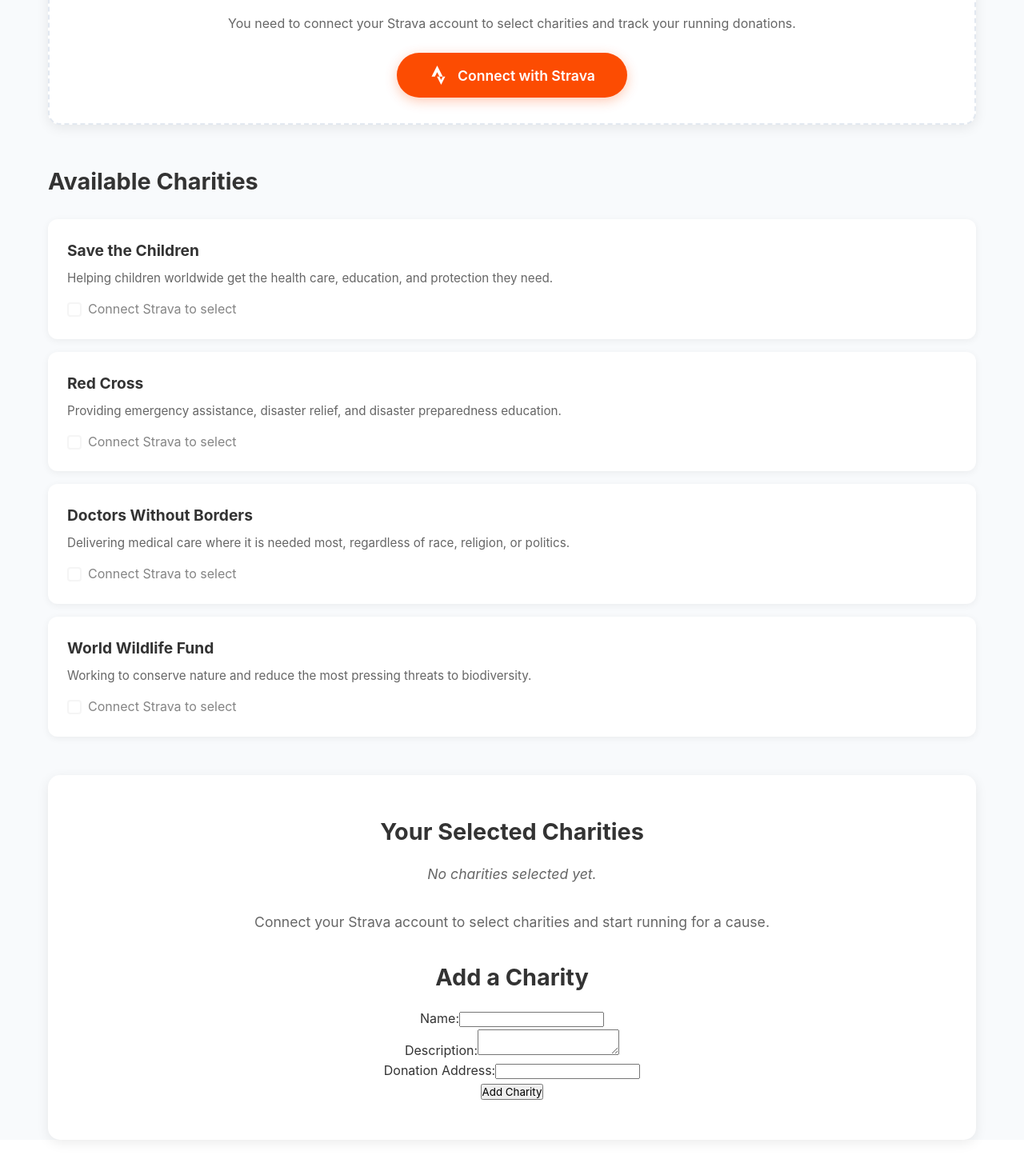
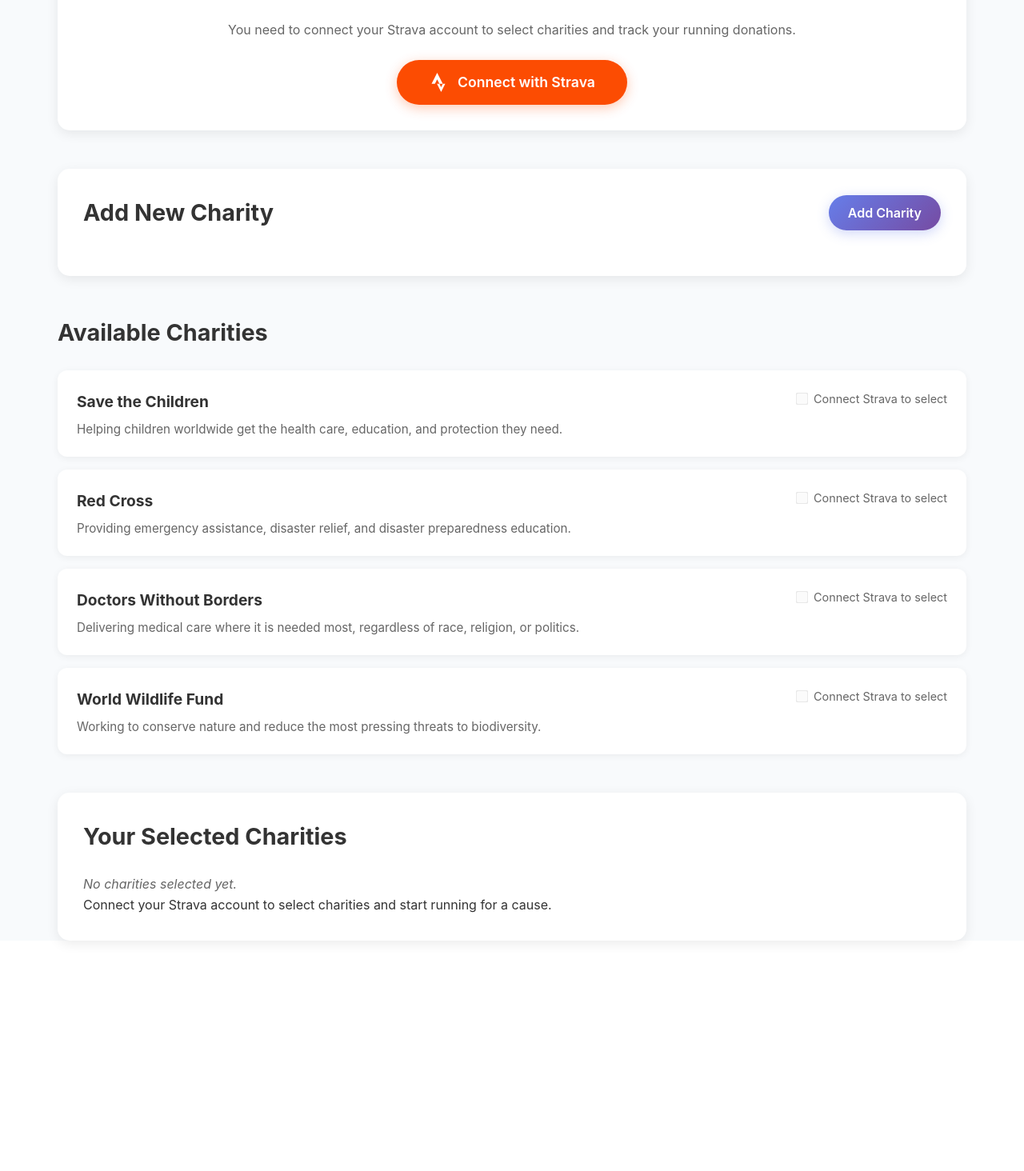
Before and after one commit to pclaesen/move4good, a Next.js app: page /charities in a window 1280 px wide. Shown: the part 514-1978 px from the top of the page at 80% size. After the commit the page ends 1738 px from the top, so only its background shows below. Built offline with nearby package versions, Linux system fonts and the light colour scheme.

Commit message:
Feat.: 'Add Charity' button + styling

```diff
--- a/src/app/charities/Charities.css
+++ b/src/app/charities/Charities.css
@@ -14,6 +14,20 @@
   gap: 1rem;
 }
 
+.spinner {
+  width: 40px;
+  height: 40px;
+  border: 4px solid #f3f3f3;
+  border-top: 4px solid #fc4c02;
+  border-radius: 50%;
+  animation: spin 1s linear infinite;
+}
+
+@keyframes spin {
+  0% { transform: rotate(0deg); }
+  100% { transform: rotate(360deg); }
+}
+
 .charities-header {
   background: linear-gradient(135deg, #667eea 0%, #764ba2 100%);
   color: white;
@@ -26,12 +40,6 @@
   align-items: center;
 }
 
-.charities-title {
-  display: flex;
-  align-items: center;
-  gap: 1rem;
-}
-
 .charities-title h1 {
   margin: 0;
   font-size: 1.8rem;
@@ -39,9 +47,15 @@
 }
 
 .charities-title p {
-  margin: 0;
+  margin: 0.5rem 0 0 0;
   opacity: 0.9;
   font-size: 1rem;
+}
+
+.container {
+  max-width: 1200px;
+  margin: 0 auto;
+  padding: 0 2rem;
 }
 
 /* Stats Grid */
@@ -94,7 +108,95 @@
   font-size: 0.9rem;
 }
 
-/* Activities Section - renamed for charities */
+/* Strava Connect Section */
+.strava-connect-section {
+  background: white;
+  padding: 2rem;
+  border-radius: 15px;
+  box-shadow: 0 4px 15px rgba(0, 0, 0, 0.08);
+  text-align: center;
+  margin: 2rem 0;
+}
+
+.strava-connect-section h3 {
+  color: #333;
+  margin-bottom: 1rem;
+  font-size: 1.5rem;
+}
+
+.strava-connect-section p {
+  color: #666;
+  margin-bottom: 1.5rem;
+}
+
+/* Add Charity Section Styles */
+.add-charity-section {
+  margin: 3rem 0;
+  background: white;
+  padding: 2rem;
+  border-radius: 15px;
+  box-shadow: 0 4px 15px rgba(0, 0, 0, 0.08);
+}
+
+.section-header {
+  display: flex;
+  justify-content: space-between;
+  align-items: center;
+  margin-bottom: 1.5rem;
+}
+
+.section-header h2 {
+  color: #333;
+  margin: 0;
+  font-size: 1.8rem;
+  flex-grow: 1;
+}
+
+.add-charity-btn {
+  background: linear-gradient(135deg, #667eea 0%, #764ba2 100%);
+  color: white;
+  border: none;
+  padding: 0.75rem 1.5rem;
+  border-radius: 25px;
+  font-size: 1rem;
+  font-weight: 600;
+  cursor: pointer;
+  transition: all 0.3s ease;
+  box-shadow: 0 4px 15px rgba(102, 126, 234, 0.3);
+}
+
+.add-charity-btn:hover {
+  transform: translateY(-2px);
+  box-shadow: 0 6px 20px rgba(102, 126, 234, 0.4);
+}
+
+.cancel-btn {
+  background: #6b7280;
+  color: white;
+  border: none;
+  padding: 0.75rem 1.5rem;
+  border-radius: 25px;
+  font-size: 1rem;
+  font-weight: 600;
+  cursor: pointer;
+  transition: all 0.3s ease;
+  margin-left: 1rem;
+  box-shadow: 0 4px 15px rgba(107, 114, 128, 0.3);
+}
+
+.cancel-btn:hover {
+  background: #4b5563;
+  transform: translateY(-2px);
+  box-shadow: 0 6px 20px rgba(107, 114, 128, 0.4);
+}
+
+.charity-form-container {
+  margin-top: 1.5rem;
+  padding-top: 1.5rem;
+  border-top: 1px solid #e2e8f0;
+}
+
+/* Charities Section */
 .charities-section {
   margin: 3rem 0;
 }
@@ -117,6 +219,9 @@
   border-radius: 12px;
   box-shadow: 0 2px 10px rgba(0, 0, 0, 0.06);
   transition: box-shadow 0.3s ease;
+  display: flex;
+  justify-content: space-between;
+  align-items: flex-start;
 }
 
 .charity-card:hover {
@@ -124,22 +229,19 @@
 }
 
 .charity-header {
-  display: flex;
-  justify-content: space-between;
-  align-items: center;
-  margin-bottom: 1rem;
+  flex-grow: 1;
 }
 
 .charity-header h3 {
-  margin: 0;
+  margin: 0 0 0.5rem 0;
   color: #333;
   font-size: 1.2rem;
 }
 
 .charity-selection {
+  margin-left: 1rem;
   display: flex;
   align-items: center;
-  gap: 0.5rem;
 }
 
 .charity-selection label {
@@ -147,36 +249,12 @@
   align-items: center;
   gap: 0.5rem;
   cursor: pointer;
-  font-size: 1rem;
-  color: #333;
+  color: #666;
+  font-size: 0.9rem;
 }
 
 .charity-selection input[type="checkbox"] {
-  width: 18px;
-  height: 18px;
-  border: 2px solid #ddd;
-  border-radius: 4px;
-  cursor: pointer;
-  appearance: none;
-  background: white;
-  position: relative;
-  transition: all 0.3s ease;
-}
-
-.charity-selection input[type="checkbox"]:checked {
-  background: #fc4c02;
-  border-color: #fc4c02;
-}
-
-.charity-selection input[type="checkbox"]:checked::after {
-  content: '✓';
-  position: absolute;
-  top: 50%;
-  left: 50%;
-  transform: translate(-50%, -50%);
-  color: white;
-  font-size: 12px;
-  font-weight: bold;
+  transform: scale(1.2);
 }
 
 .charity-selection input[type="checkbox"]:disabled {
@@ -184,76 +262,41 @@
   cursor: not-allowed;
 }
 
-.charity-selection label:has(input:disabled) {
-  opacity: 0.6;
-  cursor: not-allowed;
-}
-
-.no-charities {
-  text-align: center;
-  padding: 3rem;
-  color: #666;
-}
-
 /* Selected Charities Section */
 .selected-charities-section {
+  margin: 3rem 0;
   background: white;
-  padding: 3rem;
+  padding: 2rem;
   border-radius: 15px;
-  text-align: center;
-  margin: 3rem 0;
   box-shadow: 0 4px 15px rgba(0, 0, 0, 0.08);
 }
 
 .selected-charities-section h2 {
   color: #333;
-  margin-bottom: 1rem;
+  margin-bottom: 1.5rem;
   font-size: 1.8rem;
 }
 
-.selected-charities-section p {
-  color: #666;
-  margin-bottom: 2rem;
-  font-size: 1.1rem;
-  line-height: 1.6;
-}
-
 .selected-charities-list {
-  color: #fc4c02;
-  font-weight: 600;
-  font-size: 1.1rem;
+  background: #f0f9ff;
+  padding: 1rem;
+  border-radius: 8px;
+  font-weight: 500;
+  color: #333;
+  margin: 1rem 0;
 }
 
 .no-selection {
-  color: #999;
+  color: #666;
   font-style: italic;
-}
-
-/* Strava Connect Section */
-.strava-connect-section {
-  background: white;
-  padding: 2rem;
-  border-radius: 15px;
-  text-align: center;
-  margin: 2rem 0;
-  box-shadow: 0 4px 15px rgba(0, 0, 0, 0.08);
-  border: 2px dashed #e2e8f0;
-}
-
-.strava-connect-section h3 {
-  color: #333;
-  margin-bottom: 1rem;
-  font-size: 1.4rem;
-}
-
-.strava-connect-section p {
-  color: #666;
-  margin-bottom: 1.5rem;
-  font-size: 1rem;
 }
 
 /* Responsive Design */
 @media (max-width: 768px) {
+  .container {
+    padding: 0 1rem;
+  }
+
   .header-content {
     flex-direction: column;
     gap: 1rem;
@@ -261,7 +304,6 @@
   }
 
   .charities-title {
-    flex-direction: column;
     text-align: center;
   }
 
@@ -269,14 +311,26 @@
     grid-template-columns: 1fr;
   }
 
-  .charity-header {
+  .section-header {
     flex-direction: column;
-    align-items: flex-start;
+    align-items: stretch;
     gap: 1rem;
   }
 
+  .add-charity-btn,
+  .cancel-btn {
+    width: 100%;
+    margin-left: 0;
+  }
+
+  .charity-card {
+    flex-direction: column;
+    align-items: stretch;
+  }
+
   .charity-selection {
-    align-self: stretch;
+    margin-left: 0;
+    margin-top: 1rem;
     justify-content: flex-start;
   }
 }
--- a/src/app/charities/page.js
+++ b/src/app/charities/page.js
@@ -3,11 +3,11 @@
 import { useRouter } from 'next/navigation';
 import Header from '../components/Header/Header';
 import './Charities.css';
-import { CharityFormPage } from '../components/CharityForm/CharityForm';
+import { CharityForm } from '../components/CharityForm/CharityForm';
 import StravaConnectButton from '../components/StravaConnectButton/StravaConnectButton';
 
 // Dummy data for charities
-const CHARITIES = [
+const INITIAL_CHARITIES = [
   {
     id: 1,
     name: 'Save the Children',
@@ -52,6 +52,8 @@
 export default function Charities() {
   const [stravaConnected, setStravaConnected, loadingConnection] = useStravaConnected();
   const [selectedCharities, setSelectedCharities] = useState([]);
+  const [charities, setCharities] = useState(INITIAL_CHARITIES);
+  const [showAddForm, setShowAddForm] = useState(false);
   const [user, setUser] = useState(null);
   const router = useRouter();
 
@@ -68,6 +70,13 @@
     if (savedSelections) {
       setSelectedCharities(JSON.parse(savedSelections));
     }
+
+    // Load custom charities
+    const savedCharities = localStorage.getItem('custom_charities');
+    if (savedCharities) {
+      const customCharities = JSON.parse(savedCharities);
+      setCharities([...INITIAL_CHARITIES, ...customCharities]);
+    }
   }, []);
 
   useEffect(() => {
@@ -83,6 +92,25 @@
         ? prev.filter((cid) => cid !== id)
         : [...prev, id]
     );
+  };
+
+  const handleAddCharity = (charityData) => {
+    const newId = Math.max(...charities.map(c => c.id)) + 1;
+    const newCharity = {
+      id: newId,
+      name: charityData.name,
+      description: charityData.description,
+      donationAddress: charityData.donationAddress
+    };
+
+    const updatedCharities = [...charities, newCharity];
+    setCharities(updatedCharities);
+
+    // Save custom charities to localStorage
+    const customCharities = updatedCharities.filter(c => !INITIAL_CHARITIES.find(ic => ic.id === c.id));
+    localStorage.setItem('custom_charities', JSON.stringify(customCharities));
+
+    setShowAddForm(false);
   };
 
   if (loadingConnection) {
@@ -133,7 +161,7 @@
           <div className="stat-card">
             <div className="stat-icon">🏃‍♂️</div>
             <div className="stat-info">
-              <span className="stat-number">{CHARITIES.length}</span>
+              <span className="stat-number">{charities.length}</span>
               <span className="stat-label">Available Charities</span>
             </div>
           </div>
@@ -157,11 +185,41 @@
           </div>
         )}
 
+        {/* Add Charity Section */}
+        <div className="add-charity-section">
+          <div className="section-header">
+            <h2>Add New Charity</h2>
+            {!showAddForm && (
+              <button
+                className="add-charity-btn"
+                onClick={() => setShowAddForm(true)}
+              >
+                Add Charity
+              </button>
+            )}
+          </div>
+
+          {showAddForm && (
+            <div className="charity-form-container">
+              <CharityForm
+                onSubmit={handleAddCharity}
+                submitLabel="Add Charity"
+              />
+              <button
+                className="cancel-btn"
+                onClick={() => setShowAddForm(false)}
+              >
+                Cancel
+              </button>
+            </div>
+          )}
+        </div>
+
         {/* Available Charities */}
         <div className="charities-section">
           <h2>Available Charities</h2>
           <div className="charities-list">
-            {CHARITIES.map((charity) => (
+            {charities.map((charity) => (
               <div key={charity.id} className="charity-card">
                 <div className="charity-header">
                   <div>
@@ -174,6 +232,16 @@
                         lineHeight: '1.4'
                       }}>
                         {charity.description}
+                      </p>
+                    )}
+                    {charity.donationAddress && (
+                      <p style={{
+                        margin: '0.5rem 0 0 0',
+                        color: '#888',
+                        fontSize: '0.85rem',
+                        fontStyle: 'italic'
+                      }}>
+                        Donation Address: {charity.donationAddress}
                       </p>
                     )}
                   </div>
@@ -201,7 +269,7 @@
             <div>
               <p>You're running for these amazing causes:</p>
               <div className="selected-charities-list">
-                {CHARITIES
+                {charities
                   .filter(c => selectedCharities.includes(c.id))
                   .map(c => c.name)
                   .join(', ')}
@@ -220,9 +288,6 @@
               )}
             </div>
           )}
-          <div style={{ marginTop: '2rem' }}>
-            <CharityFormPage />
-          </div>
         </div>
       </div>
     </div>
--- a/src/app/components/CharityForm/CharityForm.css
+++ b/src/app/components/CharityForm/CharityForm.css
@@ -0,0 +1,185 @@
+/* CharityForm.css - Styled to match dashboard.css */
+
+.charity-form {
+  background: white;
+  padding: 2rem;
+  border-radius: 15px;
+  box-shadow: 0 4px 15px rgba(0, 0, 0, 0.08);
+  margin-bottom: 2rem;
+}
+
+.charity-form-page {
+  margin: 2rem 0;
+}
+
+.charity-form-page h2 {
+  color: #333;
+  margin-bottom: 1.5rem;
+  font-size: 1.8rem;
+}
+
+.form-group {
+  margin-bottom: 1.5rem;
+}
+
+.form-label {
+  display: block;
+  margin-bottom: 0.5rem;
+  color: #333;
+  font-weight: 600;
+  font-size: 1rem;
+}
+
+.form-input,
+.form-textarea {
+  width: 100%;
+  padding: 0.75rem 1rem;
+  border: 2px solid #e2e8f0;
+  border-radius: 8px;
+  font-size: 1rem;
+  transition: all 0.3s ease;
+  background: #f8fafc;
+  box-sizing: border-box;
+}
+
+.form-input:focus,
+.form-textarea:focus {
+  outline: none;
+  border-color: #667eea;
+  background: white;
+  box-shadow: 0 0 0 3px rgba(102, 126, 234, 0.1);
+}
+
+.form-input.error,
+.form-textarea.error {
+  border-color: #ef4444;
+  background: #fef2f2;
+}
+
+.form-textarea {
+  resize: vertical;
+  min-height: 80px;
+  font-family: inherit;
+}
+
+.form-submit-btn {
+  background: #fc4c02;
+  color: white;
+  border: none;
+  padding: 0.75rem 2rem;
+  border-radius: 25px;
+  font-size: 1rem;
+  font-weight: 600;
+  cursor: pointer;
+  transition: all 0.3s ease;
+  box-shadow: 0 4px 15px rgba(252, 76, 2, 0.3);
+  min-width: 140px;
+}
+
+.form-submit-btn:hover {
+  background: #e8440a;
+  transform: translateY(-2px);
+  box-shadow: 0 6px 20px rgba(252, 76, 2, 0.4);
+}
+
+.form-submit-btn:active {
+  transform: translateY(0);
+}
+
+.error-message {
+  color: #ef4444;
+  font-size: 0.875rem;
+  margin-top: 0.5rem;
+  font-weight: 500;
+}
+
+/* Add Charity Section Styles */
+.add-charity-section {
+  margin: 3rem 0;
+  background: white;
+  padding: 2rem;
+  border-radius: 15px;
+  box-shadow: 0 4px 15px rgba(0, 0, 0, 0.08);
+}
+
+.section-header {
+  display: flex;
+  justify-content: between;
+  align-items: center;
+  margin-bottom: 1.5rem;
+}
+
+.section-header h2 {
+  color: #333;
+  margin: 0;
+  font-size: 1.8rem;
+  flex-grow: 1;
+}
+
+.add-charity-btn {
+  background: linear-gradient(135deg, #667eea 0%, #764ba2 100%);
+  color: white;
+  border: none;
+  padding: 0.75rem 1.5rem;
+  border-radius: 25px;
+  font-size: 1rem;
+  font-weight: 600;
+  cursor: pointer;
+  transition: all 0.3s ease;
+  box-shadow: 0 4px 15px rgba(102, 126, 234, 0.3);
+}
+
+.add-charity-btn:hover {
+  transform: translateY(-2px);
+  box-shadow: 0 6px 20px rgba(102, 126, 234, 0.4);
+}
+
+.cancel-btn {
+  background: #6b7280;
+  color: white;
+  border: none;
+  padding: 0.75rem 1.5rem;
+  border-radius: 25px;
+  font-size: 1rem;
+  font-weight: 600;
+  cursor: pointer;
+  transition: all 0.3s ease;
+  margin-left: 1rem;
+  box-shadow: 0 4px 15px rgba(107, 114, 128, 0.3);
+}
+
+.cancel-btn:hover {
+  background: #4b5563;
+  transform: translateY(-2px);
+  box-shadow: 0 6px 20px rgba(107, 114, 128, 0.4);
+}
+
+.charity-form-container {
+  margin-top: 1.5rem;
+  padding-top: 1.5rem;
+  border-top: 1px solid #e2e8f0;
+}
+
+/* Responsive Design */
+@media (max-width: 768px) {
+  .section-header {
+    flex-direction: column;
+    align-items: stretch;
+    gap: 1rem;
+  }
+
+  .add-charity-btn,
+  .cancel-btn {
+    width: 100%;
+    margin-left: 0;
+  }
+
+  .charity-form {
+    padding: 1.5rem;
+  }
+
+  .form-input,
+  .form-textarea {
+    padding: 0.75rem;
+  }
+}
--- a/src/app/components/CharityForm/CharityForm.js
+++ b/src/app/components/CharityForm/CharityForm.js
@@ -1,4 +1,5 @@
 import React, { useState } from 'react';
+import './CharityForm.css';
 
 // Standalone, reusable form component
 export function CharityForm({ onSubmit, initialValues = {}, submitLabel = "Add Charity" }) {
@@ -31,49 +32,67 @@
     }
     setErrors({});
     if (onSubmit) onSubmit(form);
+    // Reset form after successful submission
+    setForm({
+      name: '',
+      description: '',
+      donationAddress: '',
+    });
   };
 
   return (
-    <form onSubmit={handleSubmit}>
-      <div>
-        <label>
-          Name:
+    <form onSubmit={handleSubmit} className="charity-form">
+      <div className="form-group">
+        <label className="form-label">
+          Charity Name
+        </label>
         <input
           name="name"
           type="text"
+          className={`form-input ${errors.name ? 'error' : ''}`}
           value={form.name}
           onChange={handleChange}
+          placeholder="Enter charity name"
           required
         />
+        {errors.name && <div className="error-message">{errors.name}</div>}
+      </div>
+
+      <div className="form-group">
+        <label className="form-label">
+          Description
         </label>
-        {errors.name && <div style={{ color: 'red' }}>{errors.name}</div>}
-      </div>
-      <div>
-        <label>
-          Description:
         <textarea
           name="description"
+          className={`form-textarea ${errors.description ? 'error' : ''}`}
           value={form.description}
           onChange={handleChange}
+          placeholder="Describe what this charity does and its mission"
+          rows="4"
           required
         />
+        {errors.description && <div className="error-message">{errors.description}</div>}
+      </div>
+
+      <div className="form-group">
+        <label className="form-label">
+          Donation Address/URL
         </label>
-        {errors.description && <div style={{ color: 'red' }}>{errors.description}</div>}
-      </div>
-      <div>
-        <label>
-          Donation Address:
         <input
           name="donationAddress"
           type="text"
+          className={`form-input ${errors.donationAddress ? 'error' : ''}`}
           value={form.donationAddress}
           onChange={handleChange}
+          placeholder="Enter website URL or donation address"
           required
         />
-        </label>
-        {errors.donationAddress && <div style={{ color: 'red' }}>{errors.donationAddress}</div>}
+        {errors.donationAddress && <div className="error-message">{errors.donationAddress}</div>}
       </div>
-      <button type="submit">{submitLabel}</button>
+
+      <button type="submit" className="form-submit-btn">
+        {submitLabel}
+      </button>
     </form>
   );
 }
@@ -87,7 +106,7 @@
   };
 
   return (
-    <div>
+    <div className="charity-form-page">
       <h2>Add a Charity</h2>
       <CharityForm onSubmit={handleFormSubmit} />
     </div>
```
Lines whose indentation alone changed are shown as unchanged.
